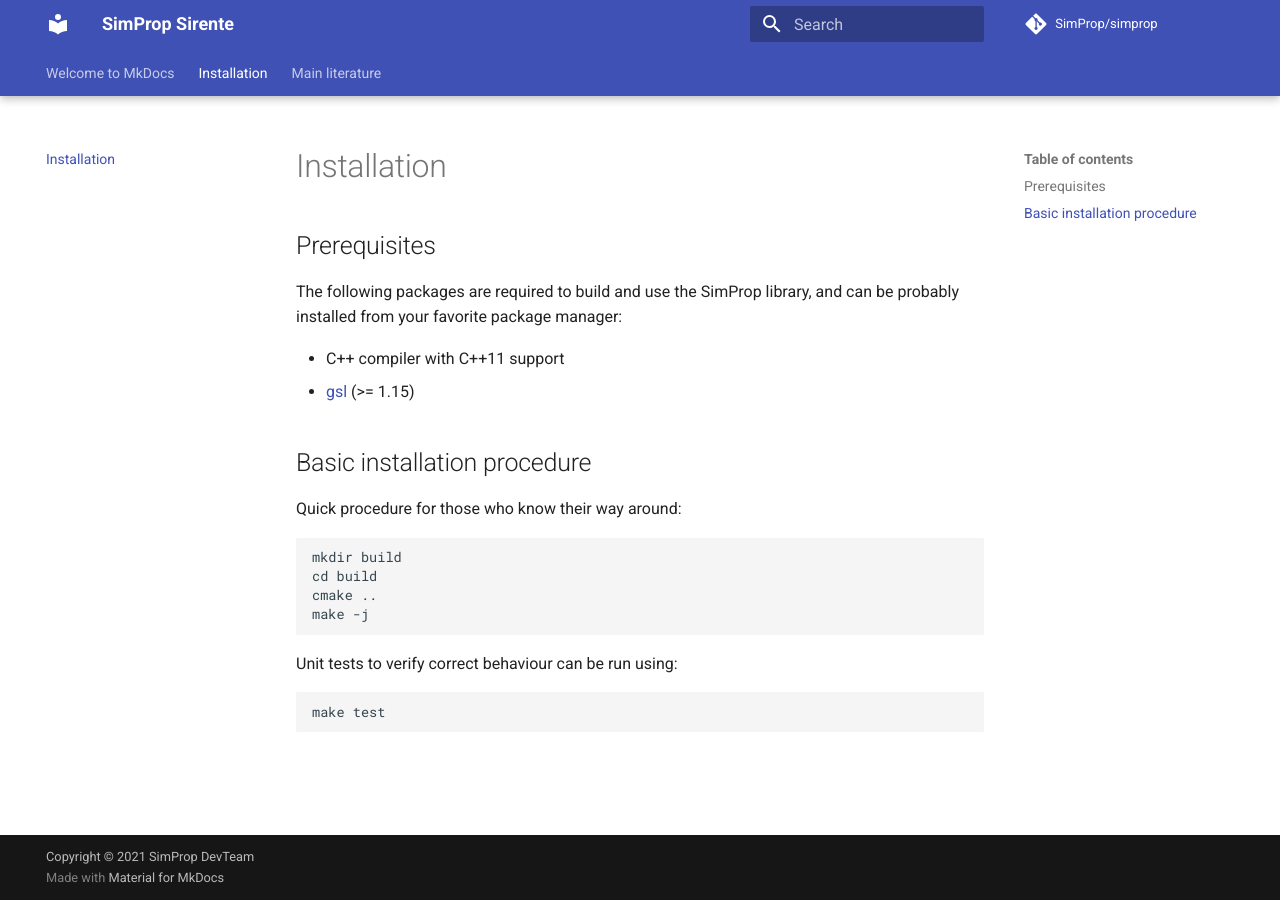
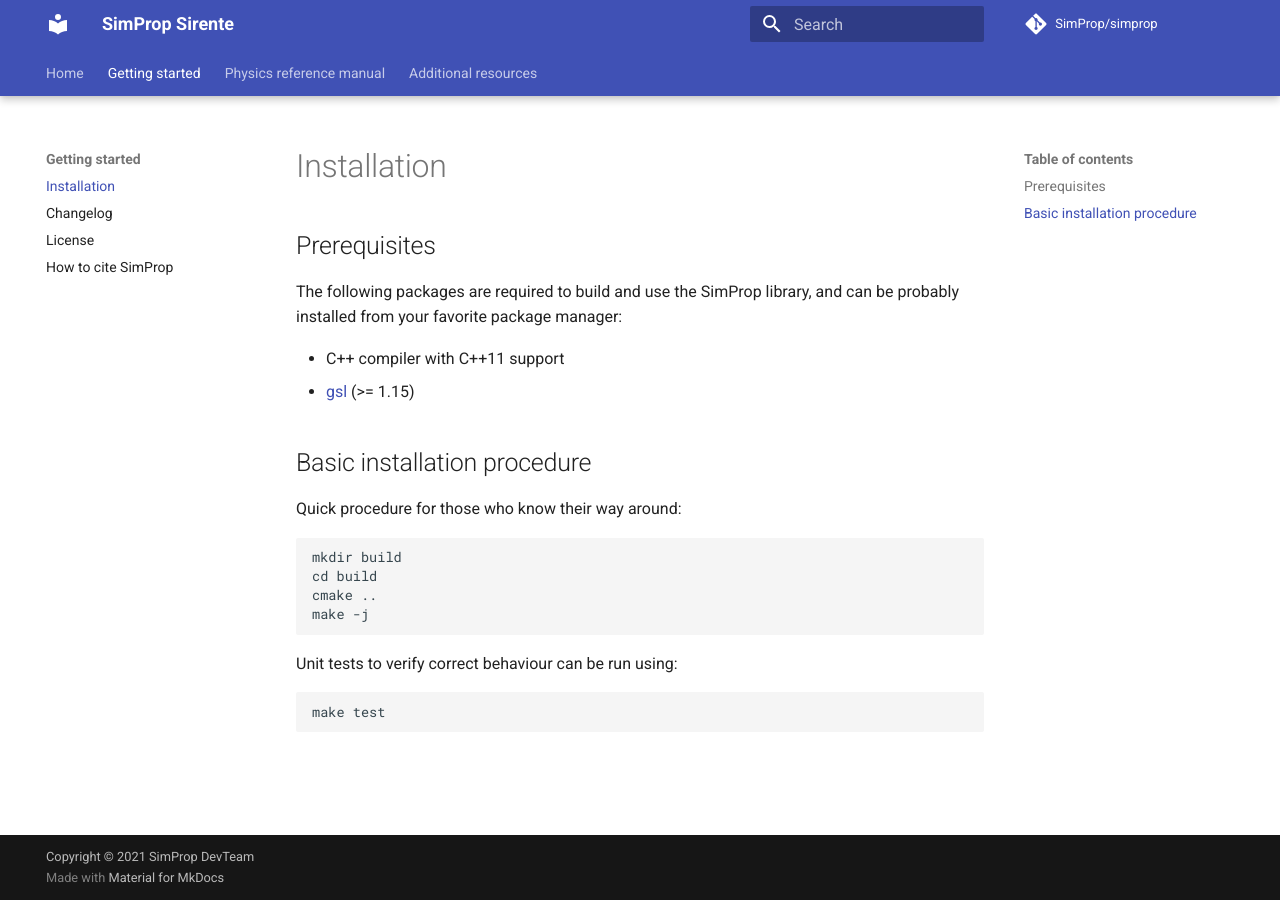
Before and after one commit to SimProp/simprop.github.io, an MkDocs documentation site: the page built from docs/installation.md, in a window 1280 px wide. Built offline with MkDocs 1.6.1 and Material for MkDocs 9.7.7, drawn with Linux system fonts in a browser that asks for light colours; the version menu is left out.

Commit message:
minor changes

```diff
--- a/mkdocs.yml
+++ b/mkdocs.yml
@@ -25,3 +25,21 @@
   features:
     - navigation.tabs
     - navigation.tabs.sticky
+    - navigation.sections
+
+# Page tree
+nav:
+  - Home: index.md
+  - Getting started:
+    - Installation: installation.md
+    - Changelog: changelog.md
+    - License: license.md
+    - How to cite SimProp: howtocite.md
+  - Physics reference manual:
+    - reference/index.md
+    - Cosmology: reference/cosmology.md
+    - Photon Fields: reference/phfields.md
+  - Additional resources:
+    - additional/index.md
+    - Data credits additional/data.md
+    - DevTeam additional/team.md
```
